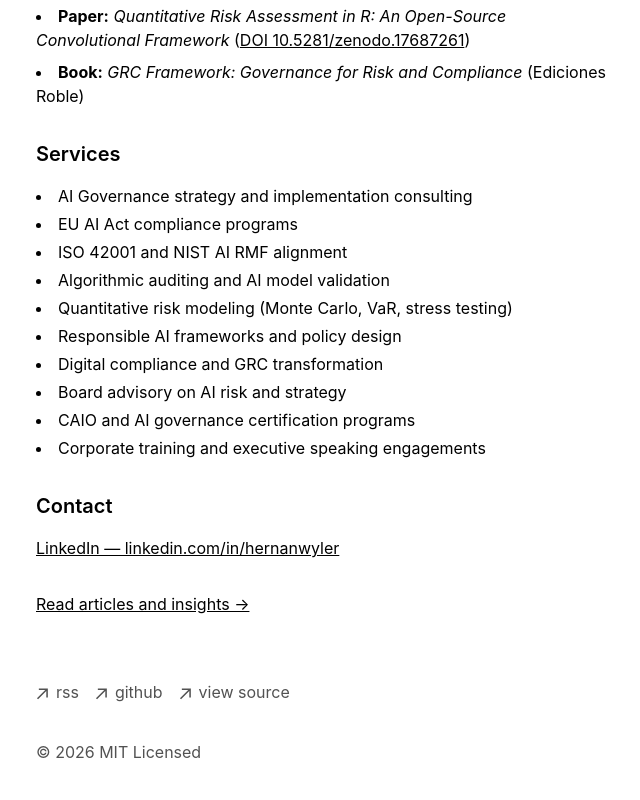
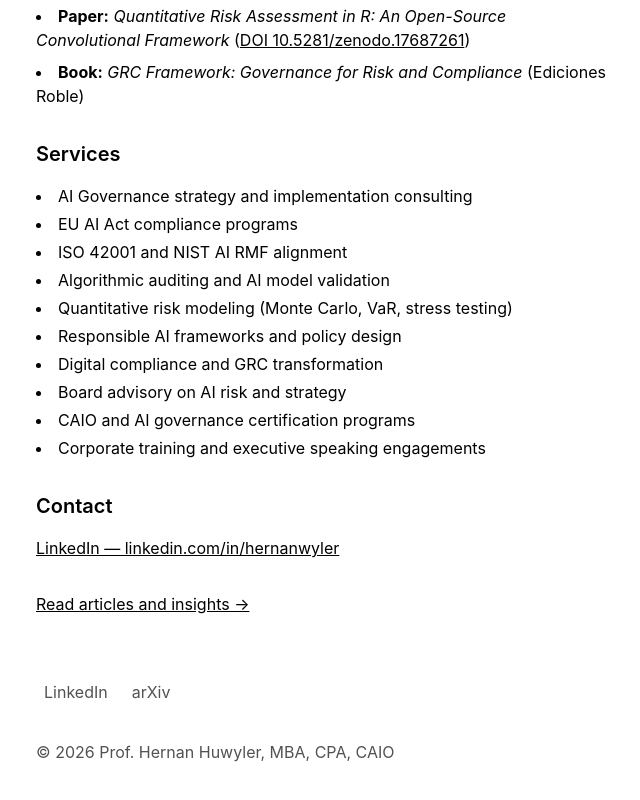
Before and after one commit to hwyler/hernan-huwyler-bio, a Next.js app: page / in a window 1280 px wide. Shown: the part 1600-2400 px from the top of the page, without its empty margins (316-956 px from the left). Built offline with nearby package versions, Linux system fonts and the light colour scheme.

Commit message:
Update footer.tsx

```diff
--- a/app/components/footer.tsx
+++ b/app/components/footer.tsx
@@ -24,10 +24,9 @@ export default function Footer() {
             className="flex items-center transition-all hover:text-neutral-800 dark:hover:text-neutral-100"
             rel="noopener noreferrer"
             target="_blank"
-            href="/rss"
+            href="https://linkedin.com/in/hernanwyler"
           >
-            <ArrowIcon />
-            <p className="ml-2 h-7">rss</p>
+            <p className="ml-2 h-7">LinkedIn</p>
           </a>
         </li>
         <li>
@@ -35,27 +34,15 @@ export default function Footer() {
             className="flex items-center transition-all hover:text-neutral-800 dark:hover:text-neutral-100"
             rel="noopener noreferrer"
             target="_blank"
-            href="https://github.com/vercel/next.js"
+            href="https://arxiv.org/abs/2511.21901"
           >
-            <ArrowIcon />
-            <p className="ml-2 h-7">github</p>
-          </a>
-        </li>
-        <li>
-          <a
-            className="flex items-center transition-all hover:text-neutral-800 dark:hover:text-neutral-100"
-            rel="noopener noreferrer"
-            target="_blank"
-            href="https://vercel.com/templates/next.js/portfolio-starter-kit"
-          >
-            <ArrowIcon />
-            <p className="ml-2 h-7">view source</p>
+            <p className="ml-2 h-7">arXiv</p>
           </a>
         </li>
       </ul>
       <p className="mt-8 text-neutral-600 dark:text-neutral-300">
-        © {new Date().getFullYear()} MIT Licensed
+        © {new Date().getFullYear()} Prof. Hernan Huwyler, MBA, CPA, CAIO
       </p>
     </footer>
-  )
+  );
 }
```
